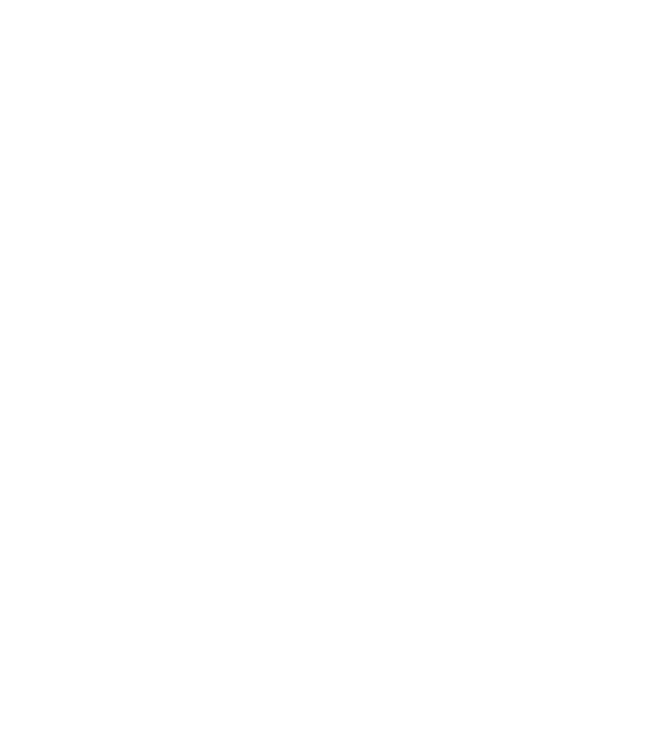
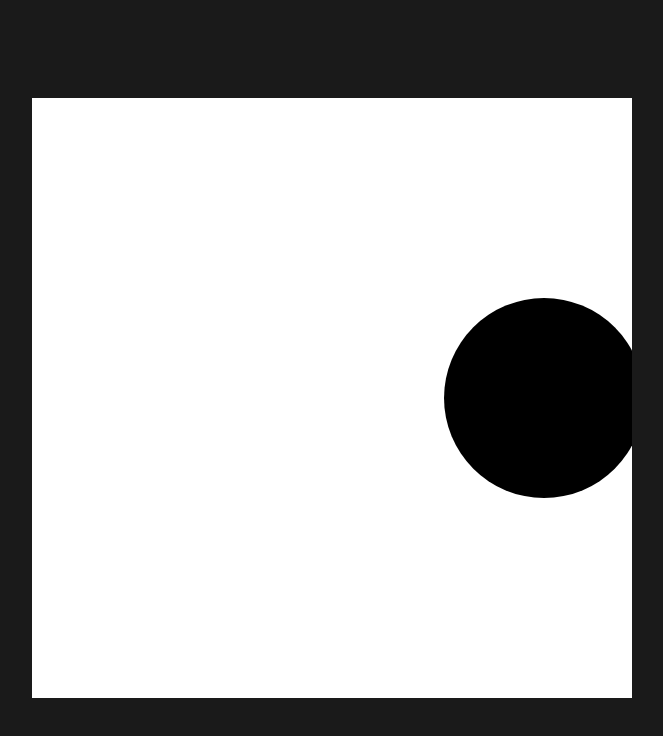
Before and after one commit to GUGOFO/BadApple, a React (Vite) app: page / in a window 1280 px wide. Shown: the top 736 px of the page, without its empty margins (308-971 px from the left). Built offline with nearby package versions, Linux system fonts and the light colour scheme.

Commit message:
teste com background preto

```diff
--- a/src/App.jsx
+++ b/src/App.jsx
@@ -1,10 +1,11 @@
 import './App.css'
+import MeuCanvas from './MeuCanvas/index'
 
 function App() {
 
   return (
     <>
-
+      <MeuCanvas></MeuCanvas>
     </>
   )
 }
--- /dev/null
+++ b/src/MeuCanvas/index.jsx
@@ -0,0 +1,37 @@
+import { useEffect, useRef } from "react";
+import Styles from "./style.module.css";
+
+function MeuCanvas() {
+  const canvasRef = useRef(null);
+
+  useEffect(() => {
+    const canvas = canvasRef.current;
+    const {width, height} = canvas
+    const ctx = canvas.getContext("2d");
+
+    animar()
+
+    function animar(){
+
+        ctx.fillStyle = "white"
+        ctx.fillRect(0,0,width,height)
+        ctx.fillStyle = "black"
+
+        ctx.beginPath();
+        ctx.arc(width * Math.abs(Math.sin(Date.now() / 500)), height / 2, 100, 0, 2 * Math.PI);
+        ctx.fill();
+
+        requestAnimationFrame(animar)
+    }
+
+
+  }, []);
+
+  return (
+    <>
+      <canvas ref={canvasRef} id={Styles.meuCanvas} width={600} height={600}></canvas>
+    </>
+  );
+}
+
+export default MeuCanvas;
--- /dev/null
+++ b/src/MeuCanvas/style.module.css
@@ -0,0 +1,2 @@
+#meuCanvas{
+}
--- a/src/index.css
+++ b/src/index.css
@@ -1,6 +1,9 @@
 body{
+    background-color: hsl(0, 0%, 10%);
     display: flex;
     justify-content: center;
     align-items: center;
     flex-direction: column;
+    height: 100vh;
+    margin: 0;
 }
```
